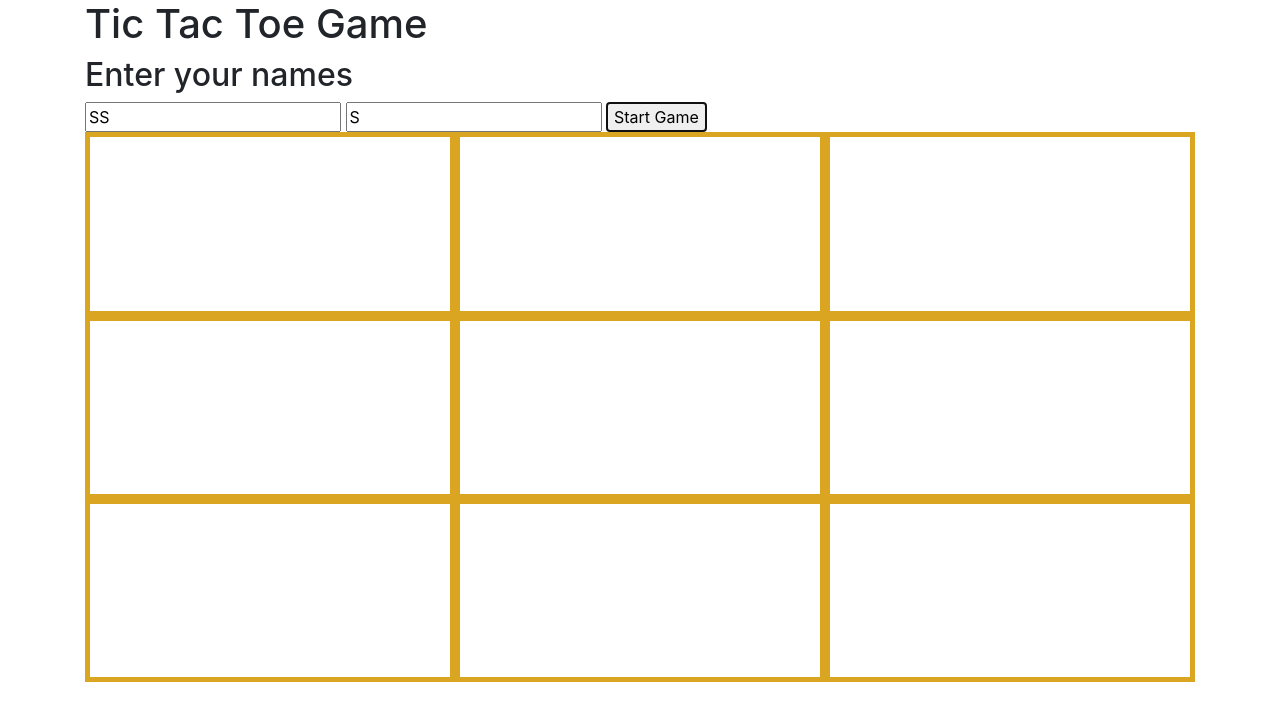
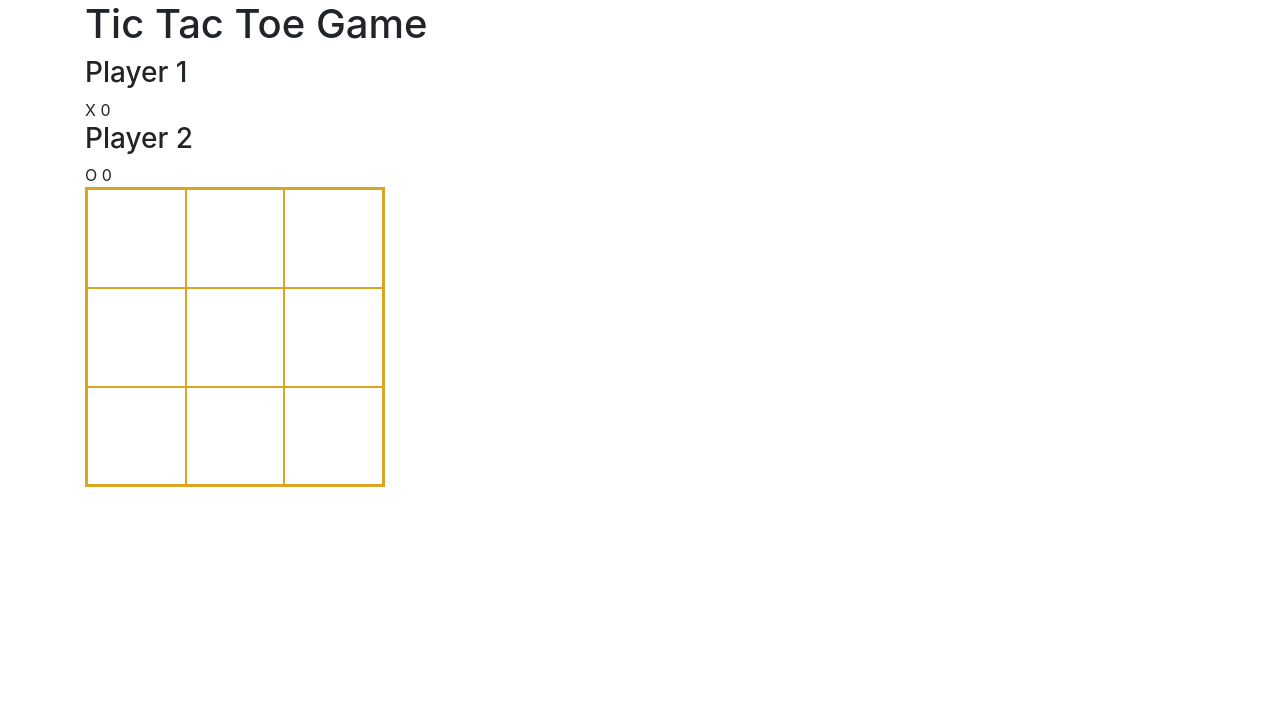
Before and after one commit to dannisonarias/Javascript_Tic_Tac_Toe, a plain HTML site: page index.html in a window 1280 px wide. Both pictures are taken after a click on the button "Start Game". Drawn offline with nearby package versions, Linux system fonts and the light colour scheme.

Commit message:
Update display attribute depending of game stages and display win record

```diff
--- a/index.html
+++ b/index.html
@@ -25,12 +25,26 @@
       </div>
       <h1>Tic Tac Toe Game</h1>
       <div class="player_data">
-        <h2>Enter your names</h2>
-        <input type="text" id="player1" value="SS">
-        <input type="text" id="player2" value="S ">
-        <button id="start">Start Game</button>
+        <div class="form">
+          <h2>Enter your names</h2>
+          <input type="text" id="player1" value="Player 1">
+          <input type="text" id="player2" value="Player 2">
+          <button id="start">Start Game</button>
+        </div>
+        <div class="data hidden">
+          <div id="data1">
+            <h3 class="name"></h3>
+            <span class="symbol"></span>
+            <span class="score"></span>
+          </div>
+          <div id="data2">
+            <h3 class="name"></h3>
+            <span class="symbol"></span>
+            <span class="score"></span>
+          </div>
+        </div>
       </div>
-      <div class="board-wrapper">
+      <div class="board-wrapper hidden">
         <div class="position row-1" id="0"></div>
         <div class="position row-1" id="1"></div>
         <div class="position row-1" id="2"></div>
--- a/javascript/index.js
+++ b/javascript/index.js
@@ -6,16 +6,54 @@ const playerFactory = (playerName, playerSymbol) => {
 }
 
 const display = (() => {
-  // get cells
+  const startBtn = document.querySelector('#start');
+
   const cells = document.querySelectorAll('.position');
 
-  // Get player names
+  const form = document.querySelector('.form');
+
+  const board = document.querySelector('.board-wrapper');
+
+  // Get player names from inputs
   const name1 = document.querySelector('#player1').value;
   const name2 = document.querySelector('#player2').value;
 
+  // Display player data
+  const data = document.querySelector('.data');
+  // Player 1
+  const data1 = document.querySelector('#data1');
+  // Player 2
+  const data2 = document.querySelector('#data2');
+
+  displayPlayers = (players) => {
+    let player1 = players.player1;
+    let player2 = players.player2;
+
+    form.classList.add('hidden');
+    data.classList.remove('hidden');
+
+    data1.querySelector('.name').innerText = player1.name;
+    data1.querySelector('.symbol').innerText = player1.symbol;
+    data1.querySelector('.score').innerText = player1.wins;
+
+    data2.querySelector('.name').innerText = player2.name;
+    data2.querySelector('.symbol').innerText = player2.symbol;
+    data2.querySelector('.score').innerText = player2.wins;
+  }
+
+  updateWins = (player) => {
+    if (player.symbol == 'X') {
+      data1.querySelector('.score').innerText = player.wins;
+    } else {
+      data2.querySelector('.score').innerText = player.wins;
+    }
+  }
+
   return {
-    cells,
-    name1, name2
+    cells, board,
+    name1, name2,
+    displayPlayers, updateWins,
+    startBtn
   }
 
 })();
@@ -38,16 +76,22 @@ const gameBoard = (() => {
 
 const Game = (() => {
   let currentPlayer = true;
-
+  var players = {}
   getPlayers = () => {
     const player1 = playerFactory(display.name1, 'X');
     const player2 = playerFactory(display.name2, 'O');
 
-    return { player1, player2 }
+    players = { player1, player2 }
   }
 
+
+
   resetGame = () => {
-    alert("game reset")
+    display.cells.forEach(cell => {
+      cell.innerText = "";
+    })
+    reset_Div.classList.add("hidden")
+    currentPlayer = true;
   }
 
   declareReset = (player) => {
@@ -55,18 +99,20 @@ const Game = (() => {
     declare_Winner = document.querySelector(".declare-winner")
     reset_Div.classList.remove("hidden")
     declare_Winner.innerHTML = (`${player.name} Wins the game`)
+    player.wins += 1;
+    display.updateWins(player)
   }
 
   checkForWin = (player) => {
-      if (win(player.symbol)){
-        document.querySelector(".rst-game-button").addEventListener("click", resetGame,false)
-        declareReset(player);
-      };
+    if (win(player.symbol)) {
+      document.querySelector(".rst-game-button").addEventListener("click", resetGame, false)
+      declareReset(player);
+    };
   }
 
   clickHandler = (e) => {
     const cell = e.target
-    let player = currentPlayer ? getPlayers().player1 : getPlayers().player2;
+    let player = currentPlayer ? players.player1 : players.player2;
 
     if (cell.textContent === '') {
       cell.innerHTML = player.symbol;
@@ -88,8 +134,9 @@ const Game = (() => {
   }
 
   startGame = () => {
-    console.log(getPlayers())
-
+    getPlayers();
+    display.displayPlayers(players);
+    display.board.classList.remove('hidden');
     display.cells.forEach(cell => {
       cell.addEventListener('click', clickHandler, false);
     });
@@ -98,5 +145,4 @@ const Game = (() => {
   return { startGame }
 })();
 
-
-console.log(Game.startGame())
+display.startBtn.addEventListener('click', Game.startGame, false);
--- a/styles/style.css
+++ b/styles/style.css
@@ -5,14 +5,18 @@ main {
 /* Board styling */
 
 .position {
-    border: solid 5px goldenrod;
+    border: solid 1px goldenrod;
 }
 
 .board-wrapper {
     display: grid;
     grid-template-rows: 1fr 1fr 1fr;
     grid-template-columns: 1fr 1fr 1fr;
-    height: 550px;
+    height: 300px;
+    width: 300px;
+    font-size: 3.4em;
+    text-align: center;
+    border: solid 2px goldenrod;
 }
 /* Restart game Pop up */
 .hidden {
```
